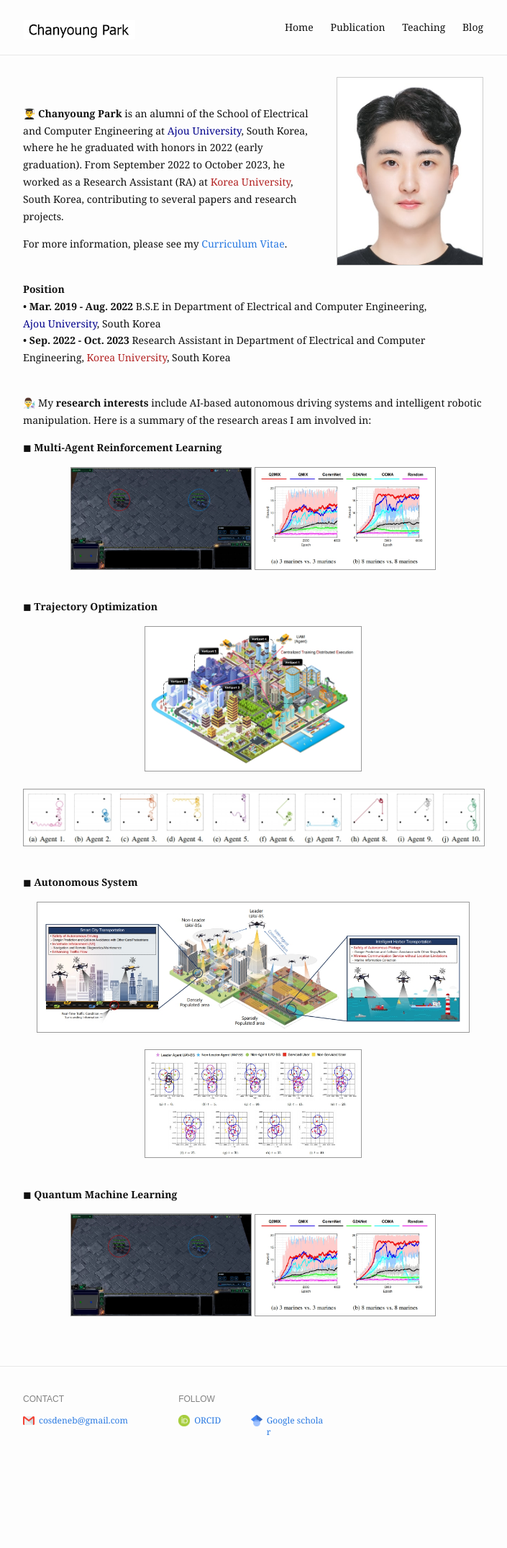
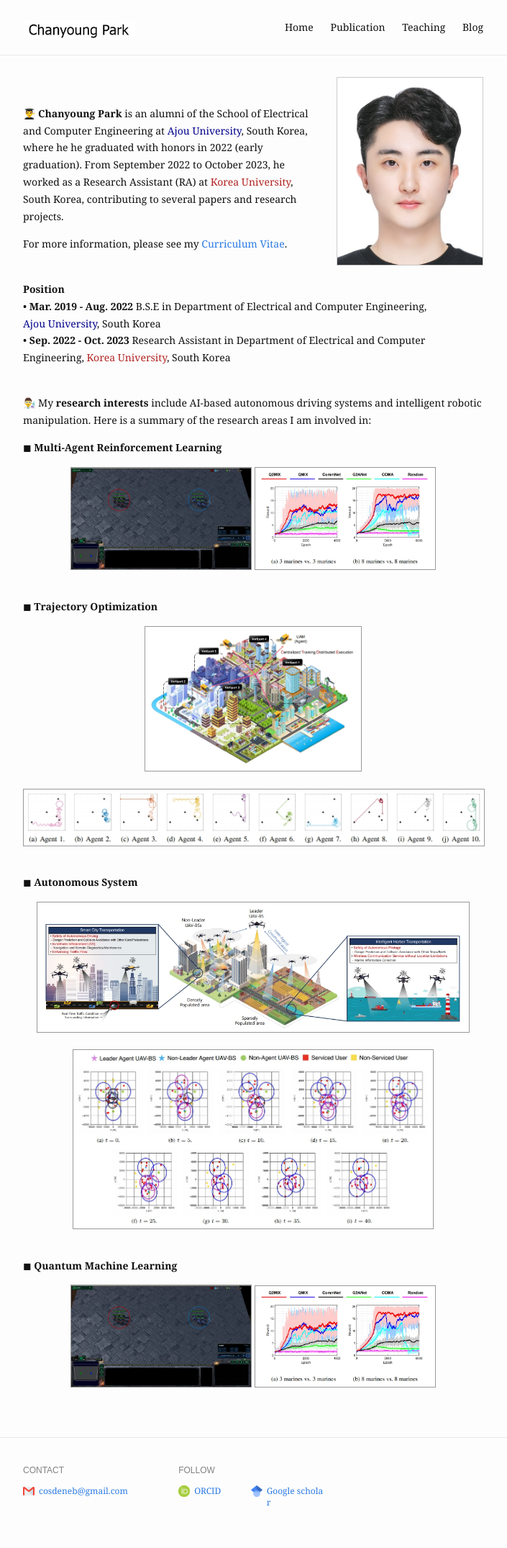
Before and after one commit to cosdeneb/cosdeneb.github.io, a Jekyll site: the page built from index.md, in a window 1280 px wide. Shown: the whole page at 72% size, without its empty margins (288-993 px from the left). Built offline with Jekyll 4.4.1, drawn with Linux system fonts in a browser that asks for light colours; before the commit the page ends 2053 px from its top, so only the background shows below that.

Commit message:
Update index.md

```diff
--- a/index.md
+++ b/index.md
@@ -59,7 +59,7 @@
   </div>
   <br/>
   <div style="text-align : center;">
-    <img src="{{ "/assets/img/paper/pos.jpg" | absolute_url }}" width=300 class="post-pic"/>
+    <img src="{{ "/assets/img/paper/pos.jpg" | absolute_url }}" width=500 class="post-pic"/>
   </div>
   <br/>
 </p>
```
